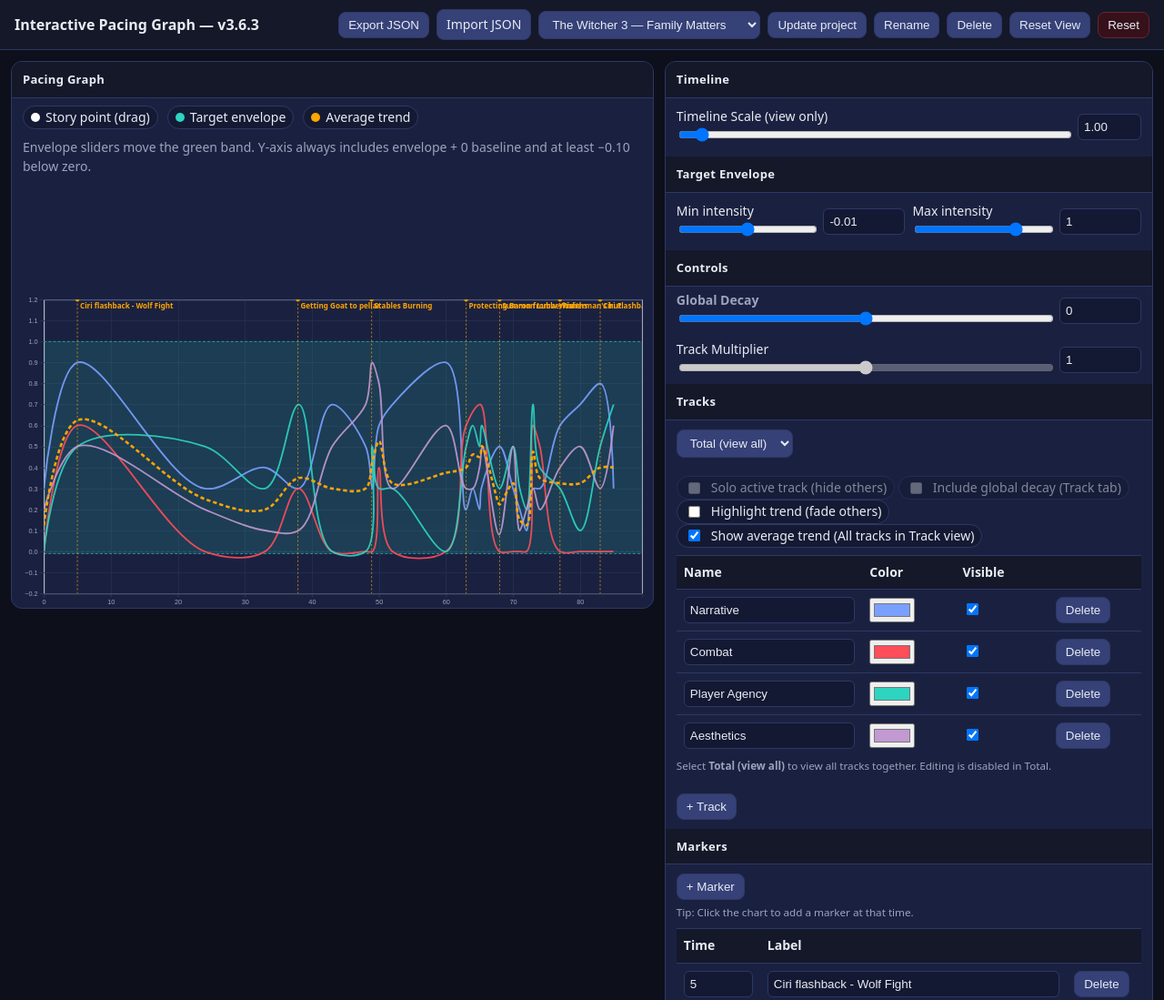
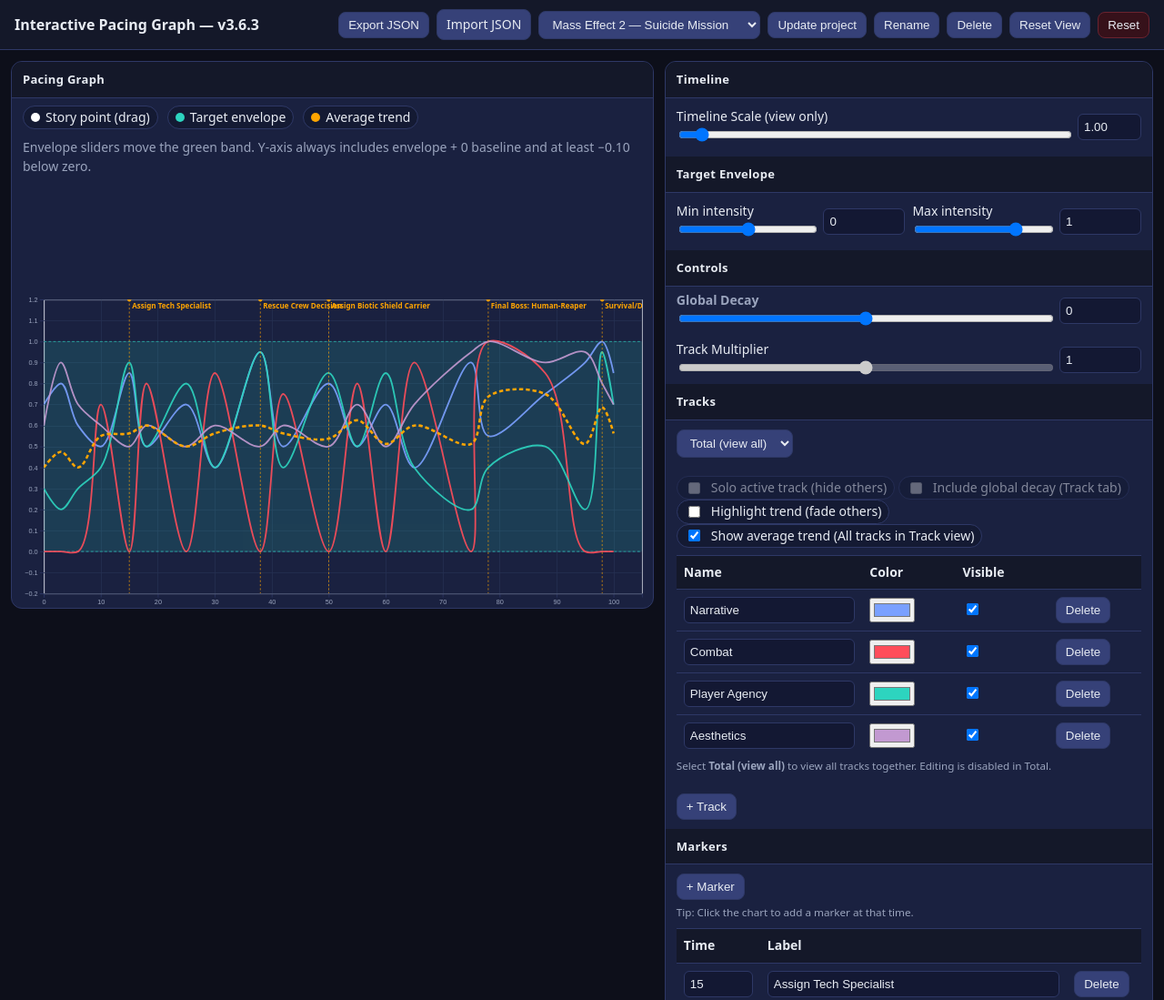
Before and after one commit to TheFaithReaver/ThePacingGraph, a plain HTML site: page index.html in a window 1280 px wide. Shown: the top 1099 px of the page at 91% size. Drawn offline with nearby package versions, Linux system fonts and the light colour scheme.

Commit message:
Update index.html

```diff
--- a/index.html
+++ b/index.html
@@ -1888,7 +1888,7 @@ function deleteCurrentProject(){
 }
 
 // Choose your default project here (must match a key in localStorage projects)
-const DEFAULT_PROJECT_ID = 'seed_w3_fm'; // or 'seed_me2', 'seed_w3_fm'
+const DEFAULT_PROJECT_ID = 'seed_me2'; // or 'seed_me2', 'seed_w3_fm'
 
 // If you prefer matching by name instead of id:
 function findProjectIdByName(name){
```
